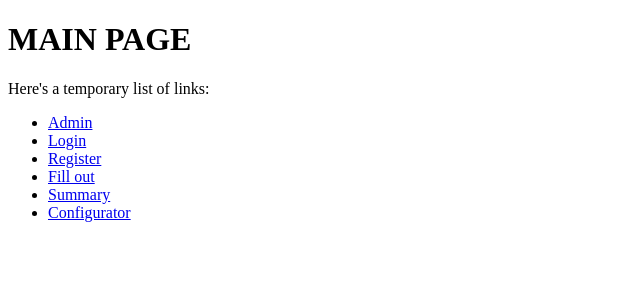
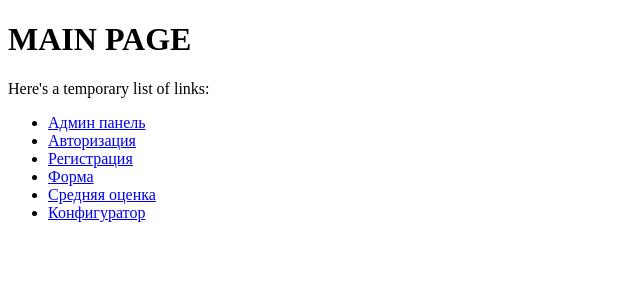
Before and after one commit to akim-13/cleaning, a Django app: page /main/ in a window 1280 px wide. Shown: the top 300 px of the page, without its empty margins (0-640 px from the left). Run offline with Django 5.2, Linux system fonts and the light colour scheme.

Commit message:
polished pages for reg and login

```diff
--- a/main/models.py
+++ b/main/models.py
@@ -28,7 +28,7 @@ class CustomUserManager(BaseUserManager):
         return self.create_user(username, password, **extra_fields)
 
 class User(AbstractBaseUser, PermissionsMixin):
-    username = models.CharField(max_length=255, unique=True)
+    username = models.CharField(max_length=255, unique=True,)
     password = models.CharField(max_length=255)
     is_active = models.BooleanField(default=True)
     is_staff = models.BooleanField(default=False)
--- a/main/templates/main/login.html
+++ b/main/templates/main/login.html
@@ -41,11 +41,11 @@
 </head>
 <body>
     <div class="form-container">
-        <h2>Login</h2>
+        <h2>Авторизация</h2>
         <form method="post">
             {% csrf_token %}
             {{ form.as_p }}
-            <button type="submit">Login</button>
+            <button type="submit">Вход</button>
         </form>
     </div>
 </body>
--- a/main/templates/main/main.html
+++ b/main/templates/main/main.html
@@ -6,12 +6,12 @@
 
 <p>Here's a temporary list of links:</p>
 <ul>
-    <li><a href="/admin/">Admin</a></li>
-    <li><a href="/">Login</a></li>
-    <li><a href="/register/">Register</a></li>
-    <li><a href="/example-location/fill-out/">Fill out</a></li>
-    <li><a href="/example-location/summary/">Summary</a></li>
-    <li><a href="/example-location/configure/">Configurator</a></li>
+    <li><a href="/admin/">Админ панель</a></li>
+    <li><a href="/">Авторизация</a></li>
+    <li><a href="/register/">Регистрация</a></li>
+    <li><a href="/example-location/fill-out/">Форма</a></li>
+    <li><a href="/example-location/summary/">Средняя оценка</a></li>
+    <li><a href="/example-location/configure/">Конфигуратор</a></li>
 </ul>
 
 </body>
--- a/main/templates/main/register.html
+++ b/main/templates/main/register.html
@@ -41,11 +41,11 @@
 </head>
 <body>
     <div class="form-container">
-        <h2>Register</h2>
+        <h2>Регистрация</h2>
         <form method="post">
             {% csrf_token %}
             {{ form.as_p }}
-            <button type="submit">Register</button>
+            <button type="submit">Зарегистрировать</button>
         </form>
     </div>
 </body>
```
Also changed, not shown: cleaning_website/settings.py (+3 -12 lines), cleaning_website/validators.py (added, +16 -0 lines), main/forms.py (+14 -4 lines).
